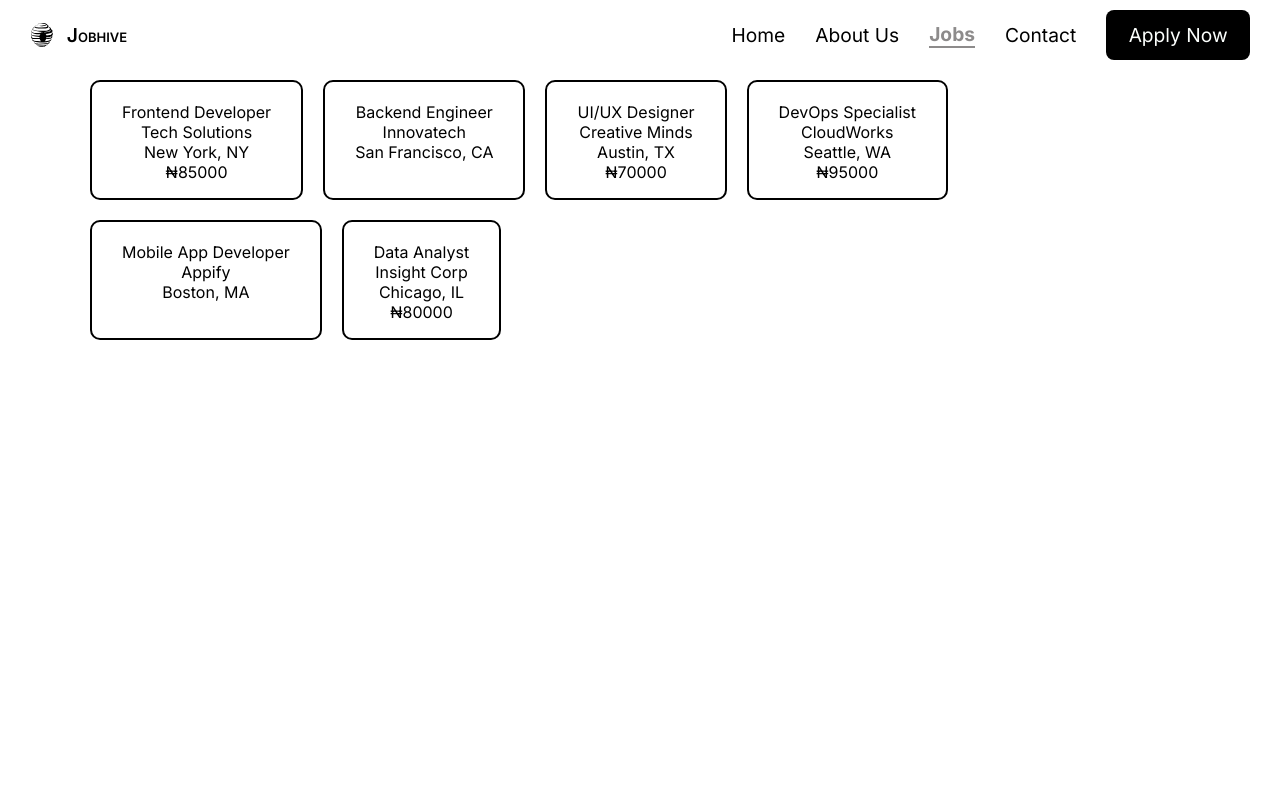
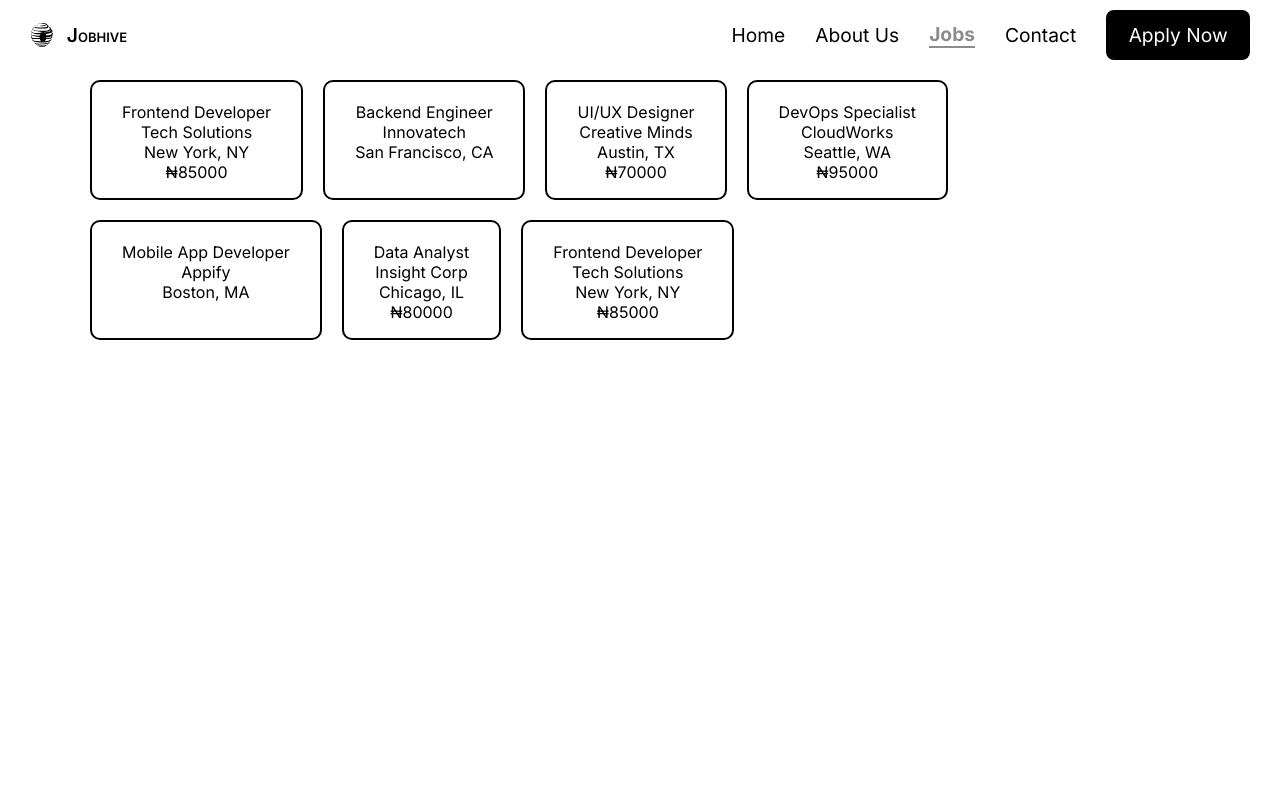
Before and after one commit to efe-ct/jobhive, a React (Vite) app: page /jobs in a window 1280 px wide. Shown: the top 800 px of the page. Built offline with nearby package versions, Linux system fonts and the light colour scheme.

Commit message:
added job

```diff
--- a/src/data/job.js
+++ b/src/data/job.js
@@ -47,4 +47,12 @@ export const jobCatalog = [
         salary: 80000,
         experience: "2+ years"
     },
+    {
+    id: 7,
+    jobTitle: "Frontend Developer",
+    companyName: "Tech Solutions",
+    location: "New York, NY",
+    salary: 85000,
+    experience: "2+ years"
+    },
 ]
```
